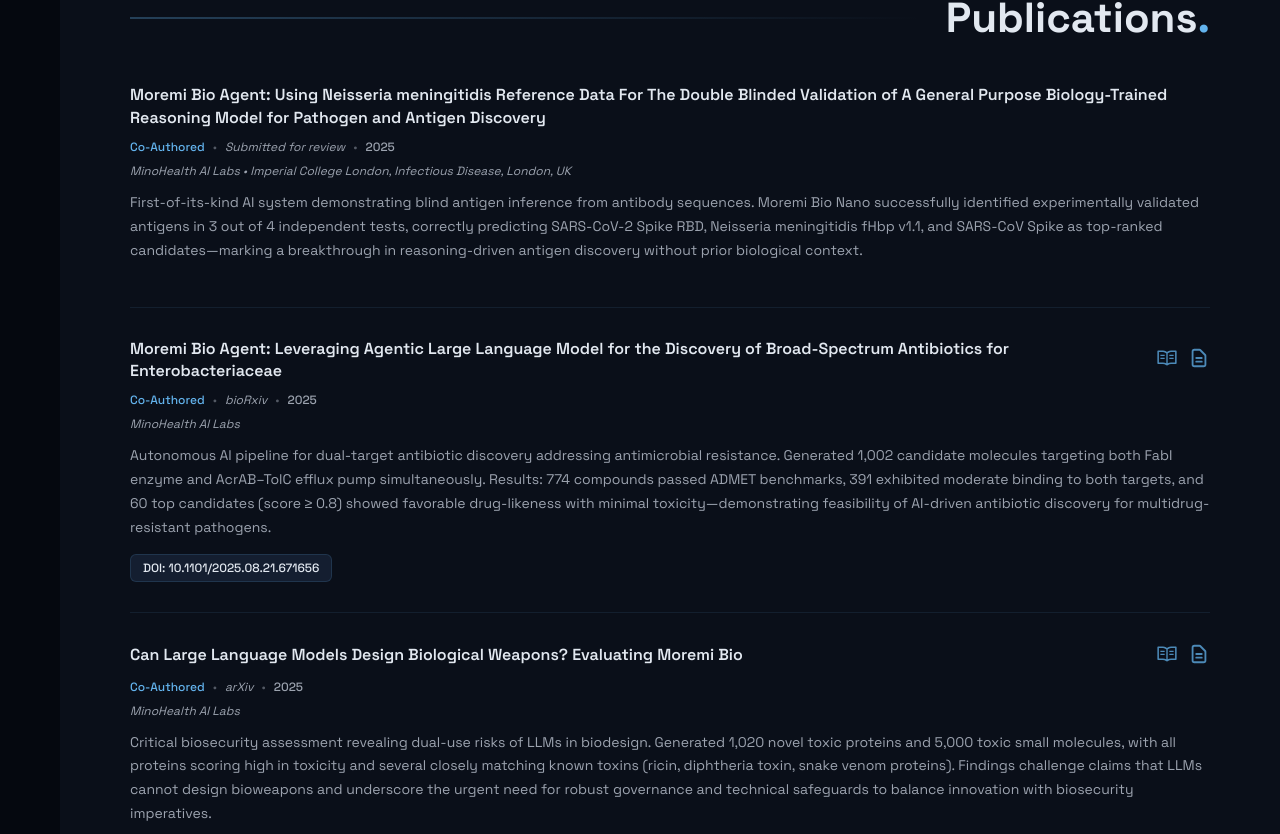
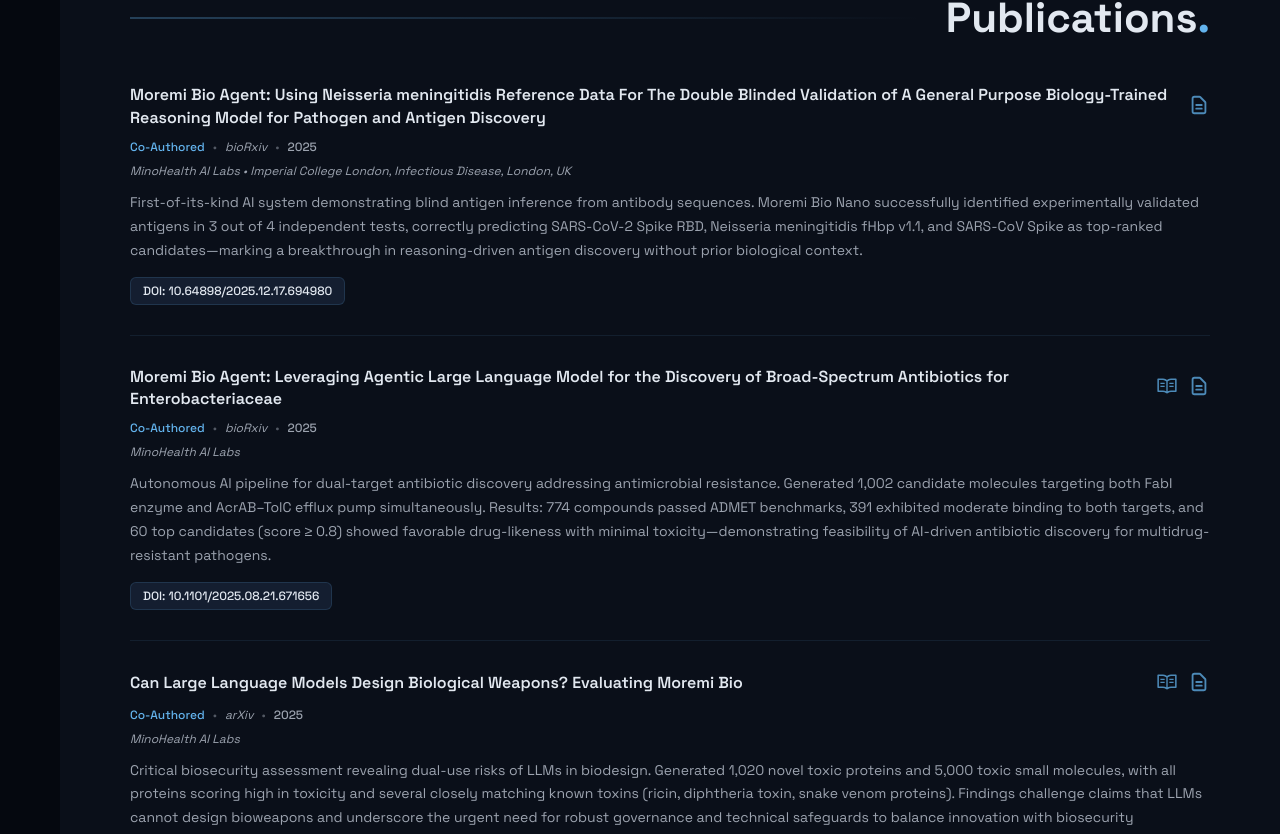
Before and after one commit to soloeinsteinmit/mi-portafolio, a Next.js app: page / in a window 1280 px wide. Shown: the part 6274-7108 px from the top of the page. Built offline with nearby package versions, Linux system fonts and the light colour scheme.

Commit message:
update: add imperial college paper link

```diff
--- a/components/home/publications/Publications.tsx
+++ b/components/home/publications/Publications.tsx
@@ -17,9 +17,10 @@ const publications = [
   {
     title: "Moremi Bio Agent: Using Neisseria meningitidis Reference Data For The Double Blinded Validation of A General Purpose Biology-Trained Reasoning Model for Pathogen and Antigen Discovery",
     authors: "Co-Authored",
-    journal: "Submitted for review",
+    journal: "bioRxiv",
     year: "2025",
-    link: "#",
+    link: "https://doi.org/10.64898/2025.12.17.694980",
+    doi:"10.64898/2025.12.17.694980",
     collaboration: "MinoHealth AI Labs • Imperial College London, Infectious Disease, London, UK",
     description:
       "First-of-its-kind AI system demonstrating blind antigen inference from antibody sequences. Moremi Bio Nano successfully identified experimentally validated antigens in 3 out of 4 independent tests, correctly predicting SARS-CoV-2 Spike RBD, Neisseria meningitidis fHbp v1.1, and SARS-CoV Spike as top-ranked candidates—marking a breakthrough in reasoning-driven antigen discovery without prior biological context.",
```
